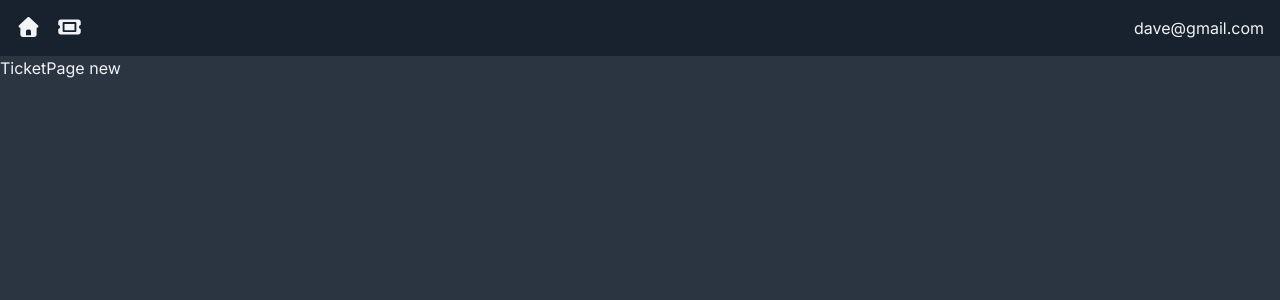
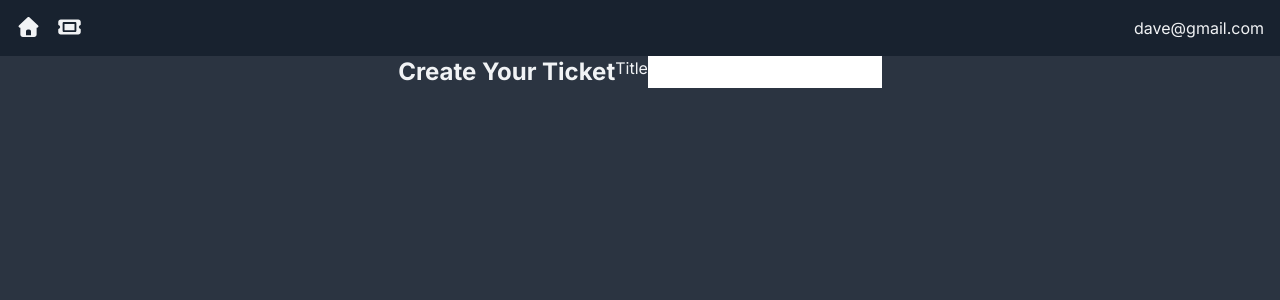
Before and after one commit to EnobongOffiong/ticket-system, a Next.js app: page /TicketPage/new in a window 1280 px wide. Shown: the top 300 px of the page. Built offline with nearby package versions, Linux system fonts and the light colour scheme.

Commit message:
started building ticket form

```diff
--- a/app/(components)/TicketForm.jsx
+++ b/app/(components)/TicketForm.jsx
@@ -1,9 +1,44 @@
-import React from 'react'
+"use client";
+import { useRouter } from "next/navigation"; // not next/router
+import React, { useState } from "react";
 
 const TicketForm = () => {
+  const handleChange = (e) => {
+    const value = e.target.value
+    const name = e.target.name
+
+    setFormData((prevState)=>({
+        ...prevState,
+        [name]: value
+    }))
+  };
+  const startingTicketData = {
+    title: "",
+    description: "",
+    priority: 1,
+    progress: 0,
+    status: "not started",
+    category: "Hardware Problem",
+  };
+
+  const [formData, setFormData] = useState(startingTicketData);
+
   return (
-    <div>TicketForm</div>
-  )
-}
+    <div>
+      <form className="flex justify-center ">
+        <h3>Create Your Ticket</h3>
+        <label>Title</label>
+        <input
+          id="title"
+          name="title"
+          type="text"
+          onChange={handleChange}
+          required={true}
+          value={formData.title}
+        />
+      </form>
+    </div>
+  );
+};
 
-export default TicketForm
+export default TicketForm;
--- a/app/TicketPage/[id]/page.jsx
+++ b/app/TicketPage/[id]/page.jsx
@@ -1,6 +1,8 @@
+import TicketForm from "@/app/(components)/TicketForm";
+
 const TicketPage = async ({ params }) => {
   const { id } = await params; // params in api must be treated asynchronously using await
-  return <div>TicketPage {id}</div>;
+  return <TicketForm />;
 };
 
 export default TicketPage;
```
